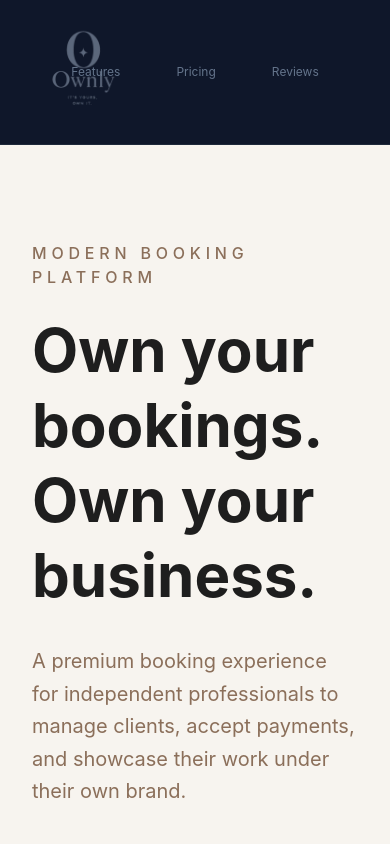
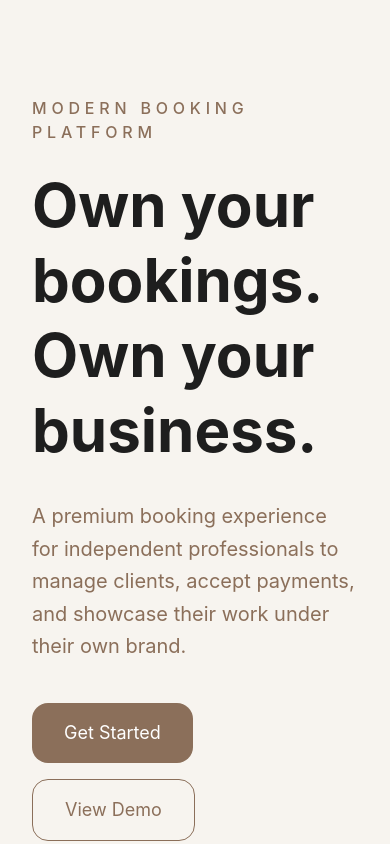
Before and after one commit to BreiaJohn/ownly-booking-app, a React (Vite) app: page / in a window 390 px wide. Shown: the top 844 px of the page. Built offline with nearby package versions, Linux system fonts and the light colour scheme.

Commit message:
Fix mobile navbar visibility

```diff
--- a/src/components/Navbar.jsx
+++ b/src/components/Navbar.jsx
@@ -5,7 +5,7 @@ function Navbar() {
   const navigate = useNavigate()
 
   return (
-<nav className="flex items-center justify-between px-6 md:px-10 py-3 bg-[#0F172A] border-b border-[#1E293B] relative">
+<nav className="hidden md:flex items-center justify-between px-6 md:px-10 py-3 bg-[#0F172A]/70 backdrop-blur-xl border-b border-[#1E293B] relative">
       <div className="flex items-center gap-3">
 
   <img
```
